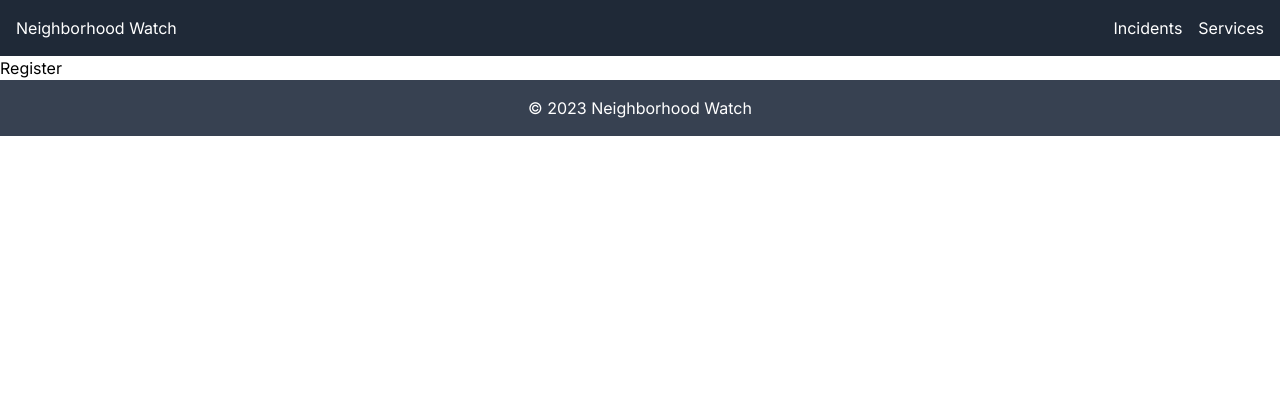
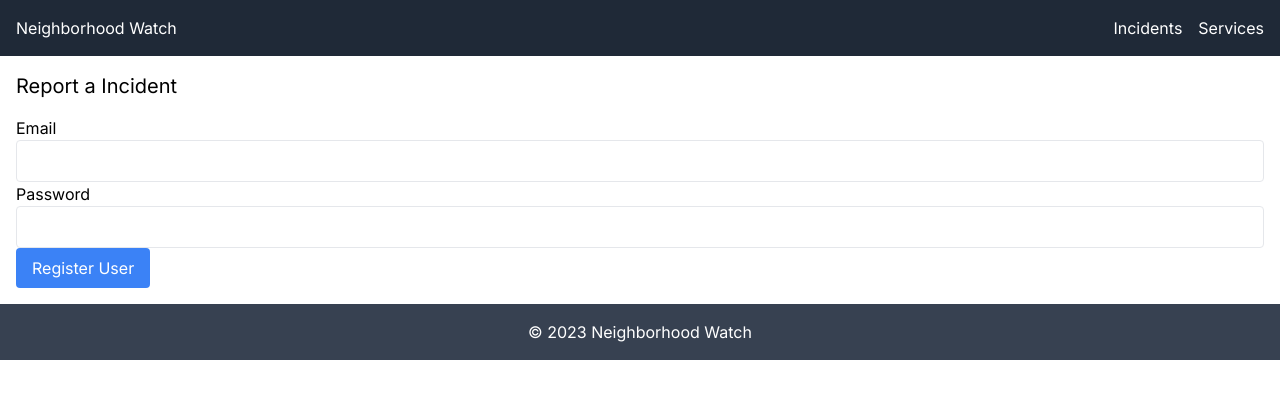
Before and after one commit to frontenddevtrainer/security-watch-app, a Next.js app: page /register in a window 1280 px wide. Shown: the top 398 px of the page. Built offline with nearby package versions, Linux system fonts and the light colour scheme; no server answers.

Commit message:
setup for access token

```diff
--- a/app/login/page.tsx
+++ b/app/login/page.tsx
@@ -1,3 +1,8 @@
+'use client'
+
 export default function LoginPage(){
+
+
+
     return "Login";
 }
--- a/app/register/page.tsx
+++ b/app/register/page.tsx
@@ -1,3 +1,58 @@
-export default function RegisterPage(){
-    return "Register";
+'use client'
+
+import { useState } from "react"
+
+export default function RegisterPage() {
+
+    const [isProcessing, setIsProcessing] = useState(false);
+    const [registerFormData, setRegisterFormData] = useState({
+        email: "",
+        password: ""
+    })
+
+    async function handleSubmit(e: any) {
+        setIsProcessing(true);
+        e.preventDefault();
+        try {
+            const response = await fetch("http://localhost:4800/register", {
+                method: "POST",
+                headers: {
+                    "content-type": "application/json; charset=UTF-8"
+                },
+                body: JSON.stringify(registerFormData)
+            })
+            const data = await response.json();
+            window.localStorage.setItem("access-token", data.accessToken)
+            setIsProcessing(false);
+            cleanUpForm();
+        }
+        catch (error) {
+            console.log(error);
+            setIsProcessing(false);
+        }
+
+    }
+
+    function cleanUpForm() {
+        setRegisterFormData({ email: "", password: "" })
+    }
+
+    function handleChange(e: any) {
+        setRegisterFormData({ ...registerFormData, [e.target.name]: e.target.value })
+    }
+
+    return <div className="container mx-auto p-4">
+        <h1 className="text-xl mb-4">Report a Incident</h1>
+        <form onSubmit={handleSubmit}>
+            <div>
+                <label className="block">Email</label>
+                <input className="w-full p-2 border rounded" type="text" id="email" name="email" value={registerFormData.email} onChange={handleChange} />
+            </div>
+            <div>
+                <label className="block">Password</label>
+                <input className="w-full p-2 border rounded" type="text" id="password" name="password" value={registerFormData.password} onChange={handleChange} />
+            </div>
+            <button disabled={isProcessing} type="submit" className={`text-white px-4 py-2 rounded ${isProcessing ? 'bg-gray-800' : 'bg-blue-500 hover:bg-blue-600'}`}>Register User</button>
+        </form>
+    </div>
 }
--- a/app/report-incidents/page.tsx
+++ b/app/report-incidents/page.tsx
@@ -1,7 +1,22 @@
 'use client'
-import { useState } from "react"
+import { useEffect, useState } from "react"
 
 export default function ReportIncidentsPage() {
+
+    const [totalIncidents, setTotalIncidents] = useState([]);
+
+    useEffect(() => {
+        async function getIncidents() {
+            const response = await fetch("http://localhost:4800/incidents", {
+                headers: {
+                    'Authorization': `bearer ${window.localStorage.getItem("access-token") || ''}`
+                }
+            });
+            const data = await response.json();
+            setTotalIncidents(data);
+        }
+        getIncidents();
+    }, [])
 
     const [incident, setIncident] = useState({
         title: "",
@@ -52,6 +67,18 @@ export default function ReportIncidentsPage() {
 
     return <div className="container mx-auto p-4">
         <h1 className="text-xl mb-4">Report a Incident</h1>
+
+        <table>
+            {
+                totalIncidents.map((incident: any) => {
+                    return <tr>
+                        <td>{incident.title}</td>
+                        <td>{incident.description}</td>
+                    </tr>
+                })
+            }
+        </table>
+
         <form onSubmit={handleSubmit}>
             <div>
                 <label className="block">Title</label>
--- a/mock-data/db.json
+++ b/mock-data/db.json
@@ -1,4 +1,16 @@
 {
+  "users": [
+    {
+      "email": "abc@def.com",
+      "password": "$2a$10$3Om9zb8aHAIF7BHIeFPRH.1w8lSNK7Z/TamklFpMqPKVTJ5LptczC",
+      "id": 1
+    },
+    {
+      "email": "abc1@def.com",
+      "password": "$2a$10$6jP2OMwFikRUzgg9fwFokugzBFuqYIhikPVE7eTFCudddeJsBqYV2",
+      "id": 2
+    }
+  ],
   "incidents": [
     {
       "title": "Water leakage on main road",
--- a/package.json
+++ b/package.json
@@ -7,10 +7,9 @@
     "build": "next build",
     "start": "next start",
     "lint": "next lint",
-    "dev:api": "json-server ./mock-data/db.json --port 4800 --delay 3000"
+    "dev:api": "json-server ./mock-data/db.json --port 4800 --delay 3000 -m ./node_modules/json-server-auth"
   },
   "dependencies": {
-    "json-server": "^0.17.4",
     "next": "14.0.3",
     "react": "^18",
     "react-dom": "^18"
@@ -22,6 +21,8 @@
     "autoprefixer": "^10.0.1",
     "eslint": "^8",
     "eslint-config-next": "14.0.3",
+    "json-server": "^0.17.4",
+    "json-server-auth": "^2.1.0",
     "postcss": "^8",
     "tailwindcss": "^3.3.0",
     "typescript": "^5"
```
Also changed, not shown: 1 other file (tests, documents, lock files or other folders).
